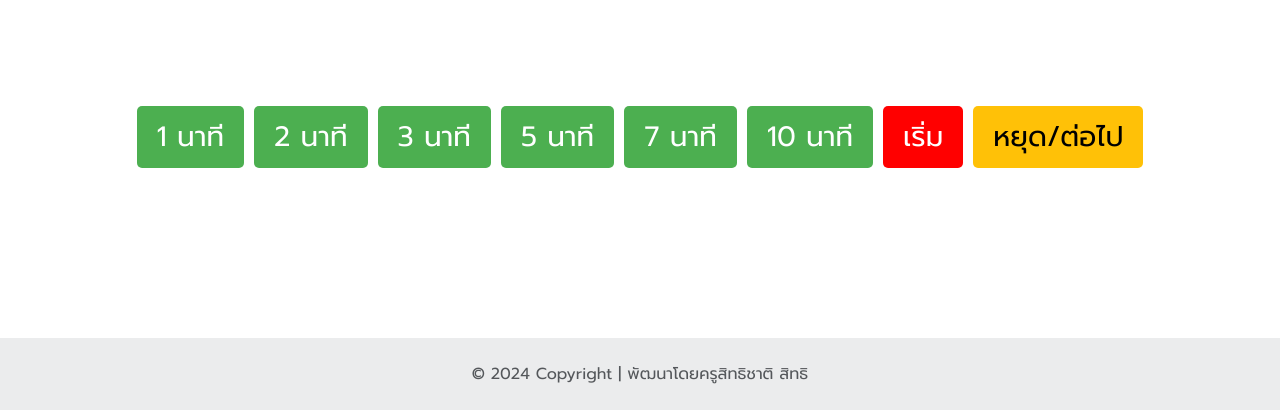
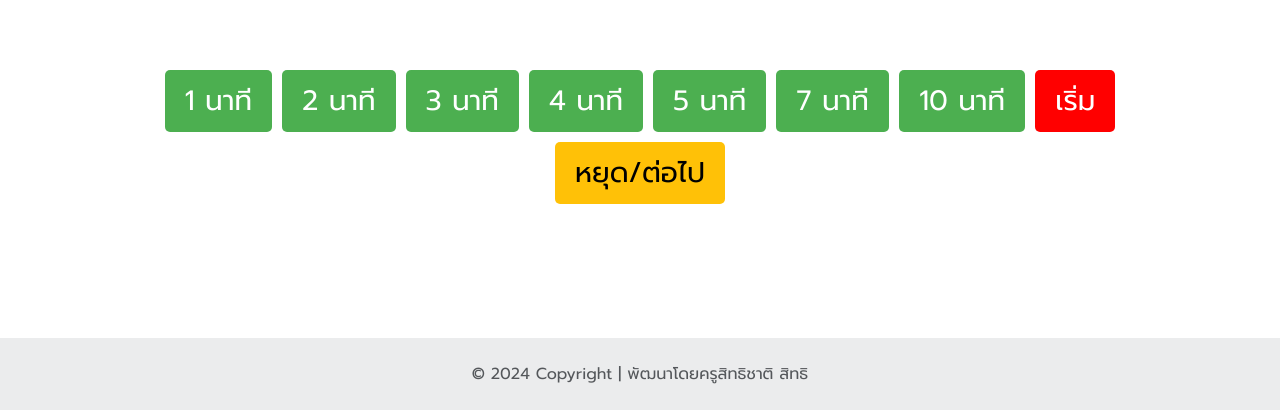
Before and after one commit to sanwithz/EYPT_Clock, a plain HTML site: page index.html in a window 1280 px wide. Shown: the part 486-896 px from the top of the page. Drawn offline with nearby package versions, Linux system fonts and the light colour scheme; a web font is replaced by a local one.

Commit message:
Update index.html

```diff
--- a/index.html
+++ b/index.html
@@ -154,6 +154,7 @@
       <button class="button" onclick="startTimer(1)">1 นาที</button>
       <button class="button" onclick="startTimer(2)">2 นาที</button>
       <button class="button" onclick="startTimer(3)">3 นาที</button>
+      <button class="button" onclick="startTimer(4)">4 นาที</button>
       <button class="button" onclick="startTimer(5)">5 นาที</button>
       <button class="button" onclick="startTimer(7)">7 นาที</button>
       <button class="button" onclick="startTimer(10)">10 นาที</button>
```
